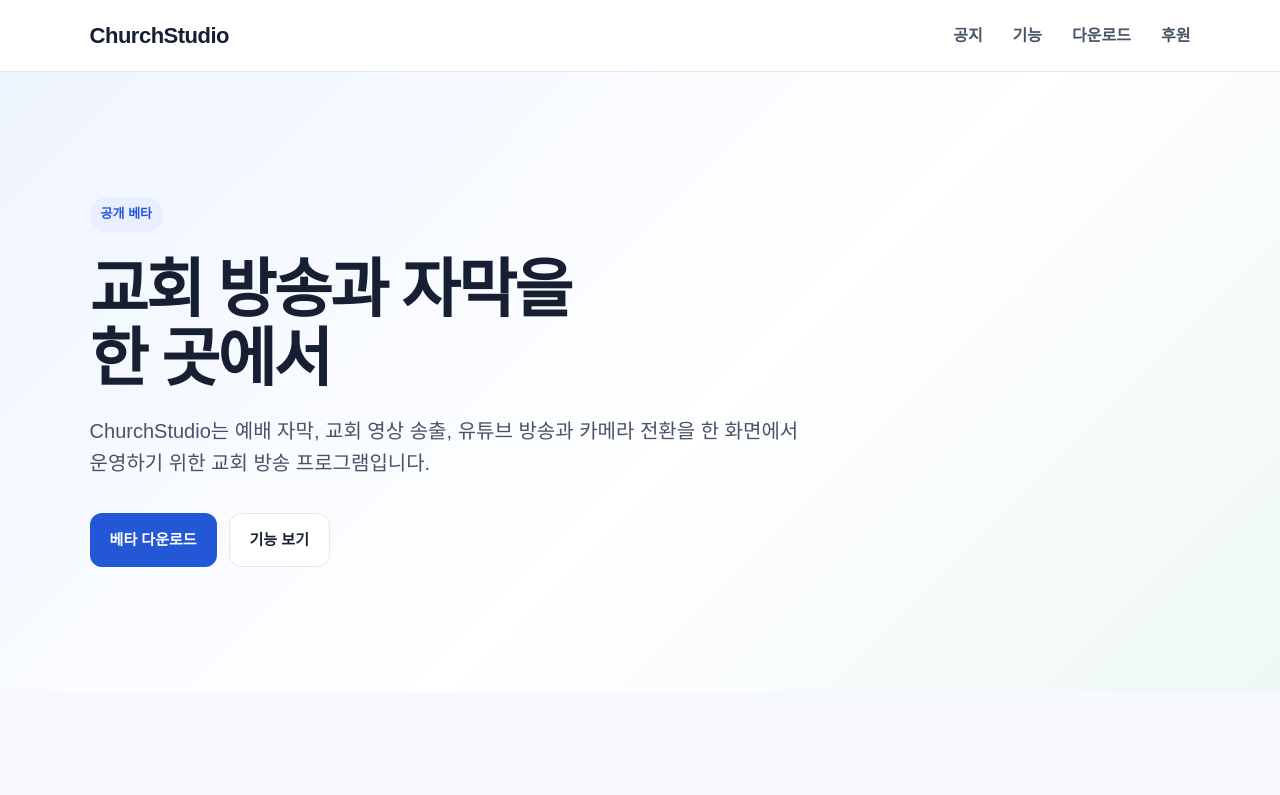
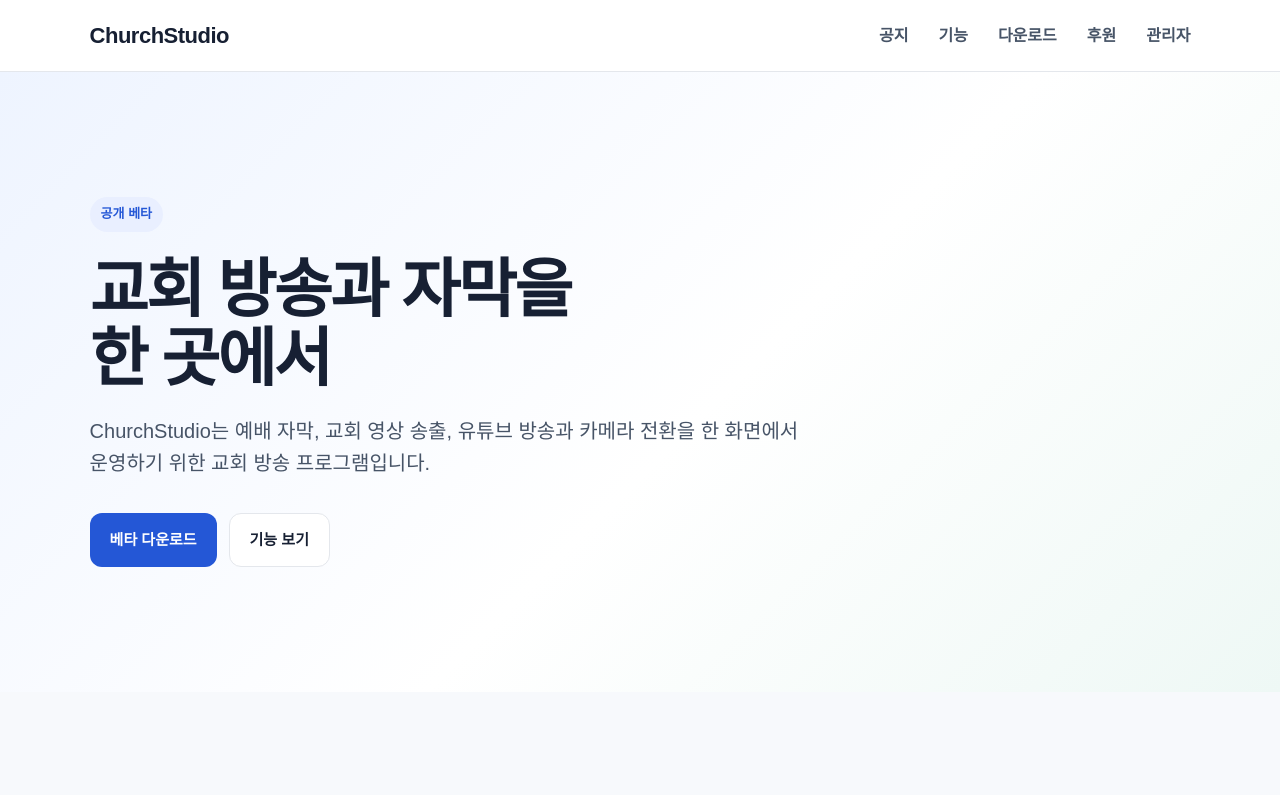
Before and after one commit to girjin2/churchstudio-kr, a Next.js app: page / in a window 1280 px wide. Shown: the top 795 px of the page. Built offline with nearby package versions, Linux system fonts and the light colour scheme.

Commit message:
Add admin link to ChurchStudio home

```diff
--- a/app/page.js
+++ b/app/page.js
@@ -15,6 +15,7 @@
           <a href="#features">기능</a>
           <a href="#download">다운로드</a>
           <a href="#support">후원</a>
+          <a href="/admin">관리자</a>
         </nav>
       </header>
 
```
